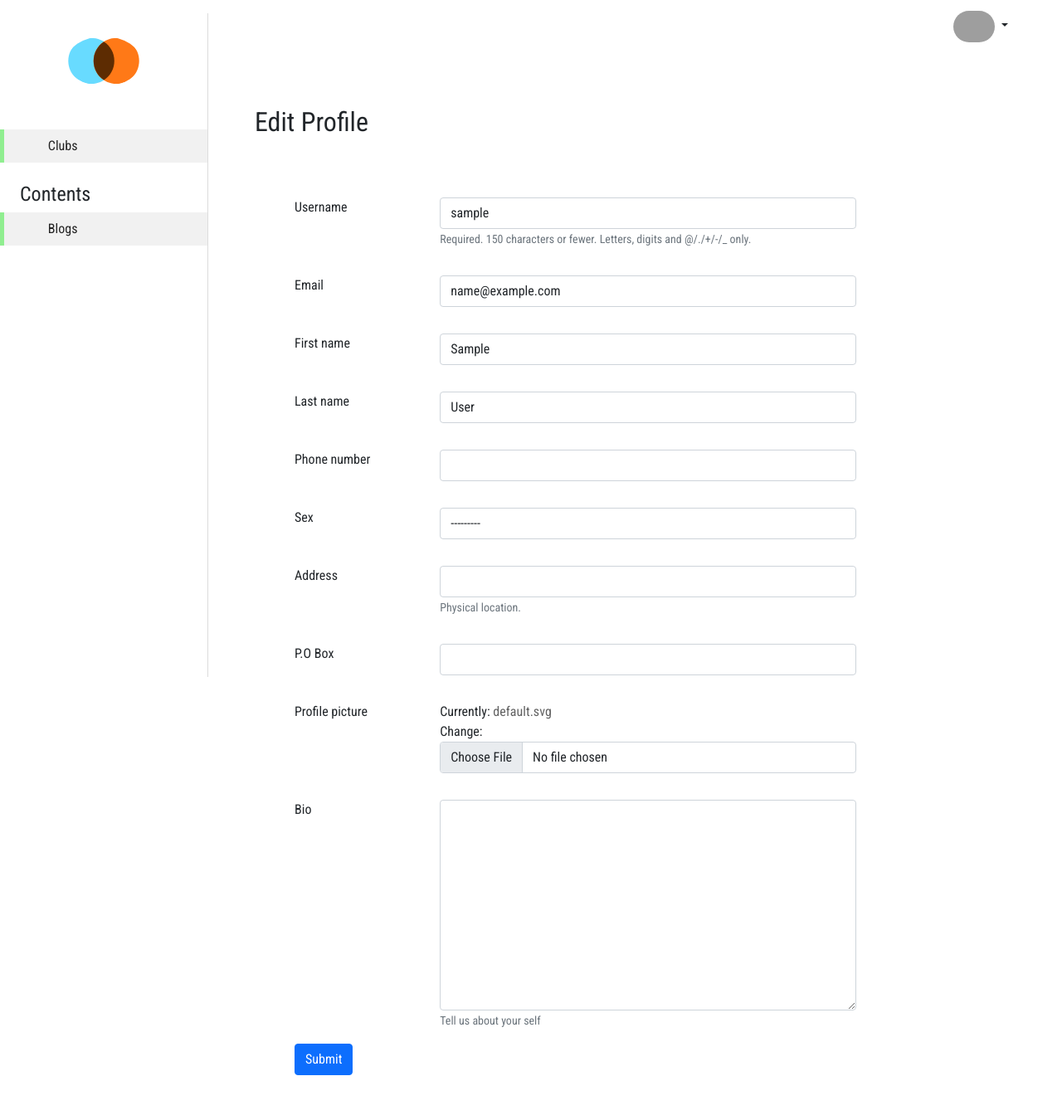
After one commit to CSEC-ASTU/dev_hackathon_knight_club_ap, a Django app: page /profile/edit/ in a window 1280 px wide. The commit adds this page. Shown: the whole page at 83% size. Run offline with Django 3.2, Linux system fonts and the light colour scheme; the visitor is signed in with stand-in values (Sample User, id 1); data comes from the database, SQL or seed files in the repository; some libraries are stand-ins or nearby versions; grey boxes are pictures that could not be loaded.

Commit message:
(feat) Add Profile Update

```diff
--- a/src/knight_cap/auser/apps.py
+++ b/src/knight_cap/auser/apps.py
@@ -1,5 +1,6 @@
 from django.apps import AppConfig
 from django.db.models.signals import post_migrate
+
 
 class AuserConfig(AppConfig):
     default_auto_field = "django.db.models.BigAutoField"
--- /dev/null
+++ b/src/knight_cap/auser/forms.py
@@ -0,0 +1,25 @@
+from django import forms
+from django.contrib.auth import get_user_model
+from django.contrib.auth.forms import UsernameField
+
+UserModel = get_user_model()
+
+
+class UserChangeForm(forms.ModelForm):
+    """Model form used to update user profile"""
+
+    class Meta:
+        model = UserModel
+        fields = (
+            "username",
+            "email",
+            "first_name",
+            "last_name",
+            "phone_number",
+            "sex",
+            "location",
+            "po_box",
+            "profile_picture",
+            "bio",
+        )
+        field_classes = {"username": UsernameField}
--- a/src/knight_cap/auser/mixins.py
+++ b/src/knight_cap/auser/mixins.py
@@ -2,9 +2,19 @@ from django.contrib.auth.mixins import AccessMixin
 
 
 class ClubRequiredMixin(AccessMixin):
-	def get_queryset(self):
-		qs = super().get_queryset()
-		user = self.request.user
-		if user.is_superuser:
-			return qs
-		return qs.filter(club_id=user.id)
+    def get_queryset(self):
+        qs = super().get_queryset()
+        user = self.request.user
+        if user.is_superuser:
+            return qs
+        return qs.filter(club_id=user.id)
+
+
+class CurrentUserMixin:
+    """A Mixin that automatically add user pk to kwargs, to prevent sending user id over url."""
+
+    pk_kwargs = "pk"
+
+    def setup(self, request, *args, **kwargs):
+        kwargs.update({self.pk_kwargs: request.user.pk})
+        return super().setup(request, *args, **kwargs)
--- a/src/knight_cap/auser/models.py
+++ b/src/knight_cap/auser/models.py
@@ -190,7 +190,7 @@ class Division(models.Model):
         verbose_name = _("division")
         verbose_name_plural = _("divisions")
         db_table = "division"
-        unique_together = [('club', 'name')]
+        unique_together = [("club", "name")]
 
     def save(self, *args, **kwargs):
         self.slug = slugify(self.name)
--- /dev/null
+++ b/src/knight_cap/auser/templates/auser/user/profile_edit.html
@@ -0,0 +1,27 @@
+{% extends "layouts/main.html" %}
+{% load i18n widget_tweaks %}
+{% block content %}
+{% with WIDGET_ERROR_CLASS="is-invalid" %}
+<form method="post" class="p-5" enctype="multipart/form-data">{% csrf_token %}
+  <div class="row">
+    {% for field in form %}
+    <div class="col-10">
+      <div class="form-group my-3 row">
+        <div class="col-3">
+          <label for="{{ field.id_for_label }}">{{ field.label }}</label>
+        </div>
+        <div class="col">
+        {% render_field field class+="form-control" %}
+        <span class="small text-muted">{{ field.help_text }}</span>
+        {% if field.errors %}<div class="invalid-feedback">
+          {% for error in field.errors %}<i class="bx bx-radio-circle"></i>{{ error }}{% endfor %}</div>{{ field.help_text }}{% endif %}
+        </div>
+        </div>
+      </div>{% endfor %}
+    </div>
+  <div class="clearfix">
+    <button class="btn btn-primary shadow-none">{% translate "Submit" %}</button>
+  </div>
+</form>{% endwith %}
+{% endblock content %}
+{% block js %}{{ form.media }}{% endblock js %}
--- a/src/knight_cap/auser/urls.py
+++ b/src/knight_cap/auser/urls.py
@@ -56,12 +56,25 @@ division_urlpatterns = [
         views.DivisionCreateView.as_view(),
         name="add_sub_division",
     ),
-    re_path(r'^(?P<slug>[-a-zA-Z0-9_]+)/$', views.DivisionDetailView.as_view(), name="division_detail"),
-    re_path(r"^(?P<slug>[-a-zA-Z0-9_]+)/edit/$", views.DivisionUpdateView.as_view(), name='edit_division'),
-    re_path(r"^(?P<slug>[-a-zA-Z0-9_]+)/delete/$", views.DeleteDivisionView.as_view(), name='delete_division'),
+    re_path(
+        r"^(?P<slug>[-a-zA-Z0-9_]+)/$",
+        views.DivisionDetailView.as_view(),
+        name="division_detail",
+    ),
+    re_path(
+        r"^(?P<slug>[-a-zA-Z0-9_]+)/edit/$",
+        views.DivisionUpdateView.as_view(),
+        name="edit_division",
+    ),
+    re_path(
+        r"^(?P<slug>[-a-zA-Z0-9_]+)/delete/$",
+        views.DeleteDivisionView.as_view(),
+        name="delete_division",
+    ),
 ]
 
 urlpatterns = [
+    re_path(r"^profile/edit/$", views.ProfileEditView.as_view(), name="profile_edit"),
     re_path(r"^club/", include(club_urlpatterns)),
     re_path(r"^division/", include(division_urlpatterns)),
 ]
--- a/src/knight_cap/auser/views/__init__.py
+++ b/src/knight_cap/auser/views/__init__.py
@@ -1,7 +1,9 @@
 from .club import (ActivateClubView, ClubCreateView, ClubDetailView,
                    DeactivateClubView, DeleteClubView, ListActiveClubsView,
                    ListDeactivatedClubsView, UpdateClubView)
-from .division import DivisionCreateView, DivisionUpdateView, DivisionDetailView, DeleteDivisionView
+from .division import (DeleteDivisionView, DivisionCreateView,
+                       DivisionDetailView, DivisionUpdateView)
+from .user import ProfileEditView
 
 __all__ = [
     "ActivateClubView",
--- /dev/null
+++ b/src/knight_cap/auser/views/user.py
@@ -0,0 +1,28 @@
+from django.contrib.auth import get_user_model
+from django.contrib.auth.mixins import PermissionRequiredMixin
+from django.contrib.messages.views import SuccessMessageMixin
+from django.urls import reverse_lazy
+from django.utils.translation import gettext_lazy as _
+from django.views.generic import UpdateView
+
+from auser.forms import UserChangeForm
+from auser.mixins import CurrentUserMixin
+
+UserModel = get_user_model()
+
+
+class ProfileEditView(
+    PermissionRequiredMixin,
+    CurrentUserMixin,
+    SuccessMessageMixin,
+    UpdateView,
+):
+    """Generic view used to update user profile"""
+
+    model = UserModel
+    form_class = UserChangeForm
+    success_url = reverse_lazy("auser:profile_edit")
+    permission_required = ("auser.change_user",)
+    template_name = "auser/user/profile_edit.html"
+    success_message = _("%(first_name)s %(last_name)s profile updated successfully")
+    extra_context = {"title": _("Edit Profile")}
--- a/src/knight_cap/blog/templates/blog/post/list_admin.html
+++ b/src/knight_cap/blog/templates/blog/post/list_admin.html
@@ -24,3 +24,4 @@
 </div>
 </div>
 {% endblock content %}
+{% block js %}<script>$('#dt_table_blogs, #dt_table_categories, #').DataTable({}) </script>{% endblock js %}
--- a/src/knight_cap/knight_cap/settings.py
+++ b/src/knight_cap/knight_cap/settings.py
@@ -14,8 +14,8 @@ from pathlib import Path
 
 from decouple import Csv, config
 from dj_database_url import parse as db_url
+from django.contrib.messages import constants as messages
 
-from django.contrib.messages import constants as messages
 # Build paths inside the project like this: BASE_DIR / 'subdir'.
 BASE_DIR = Path(__file__).resolve().parent.parent
 
@@ -173,9 +173,7 @@ ACCOUNT_USERNAME_BLACKLIST = config(
 )
 
 # This setting defines the additional locations the staticfiles app will traverse
-STATICFILES_DIRS = (
-    BASE_DIR / "static",
-)
+STATICFILES_DIRS = (BASE_DIR / "static",)
 
 SOCIALACCOUNT_PROVIDERS = {
     "github": {
--- a/src/knight_cap/templates/layouts/header.html
+++ b/src/knight_cap/templates/layouts/header.html
@@ -5,7 +5,7 @@
           <img src="{{ user.profile_picture.url }}" alt="profile-picture" class="img-fluid rounded-pill profile-img" />
         </button>
         <ul class="dropdown-menu dropdown-menu-dark p-0 " aria-labelledby="ProfileMenu">
-          <li><a class="dropdown-item p-2" href="#"><i data-feather="edit"></i> {% translate "Profile" %}</a></li>
+          <li><a class="dropdown-item p-2" href="{% url 'auser:profile_edit' %}"><i data-feather="edit"></i> {% translate "Profile" %}</a></li>
           <li><a class="dropdown-item p-2" href="{% url 'account_change_password' %}"><i data-feather="edit"></i> {% translate "Change password" %}</a></li>
           <li><a class="dropdown-item p-2 text-light bg-danger" href="{% url 'account_logout' %}"><i data-feather="log-out"></i> {% translate "Logout" %}</a></li>
         </ul>
--- a/src/knight_cap/templates/layouts/main.html
+++ b/src/knight_cap/templates/layouts/main.html
@@ -13,7 +13,7 @@
     <link rel="stylesheet" href="https://cdn.jsdelivr.net/npm/choices.js/public/assets/styles/choices.min.css" />
     <link rel="stylesheet" href="{% static 'css/styles.css' %}" />
 
-    <title>{{ title }} — {% translate "Divergent Technologies" %}</title>
+    <title>{{ title }} — {% translate "Knight CAP" %}</title>
   </head>
   <body>{% include "layouts/header.html" %}
     <div class="container-fluid px-0">
```
Also changed, not shown: src/knight_cap/auser/signals.py (+5 -3 lines), src/knight_cap/auser/views/division.py (+14 -10 lines), src/knight_cap/auser/migrations/0001_initial.py, src/knight_cap/auser/migrations/0002_alter_user_host_site.py.
